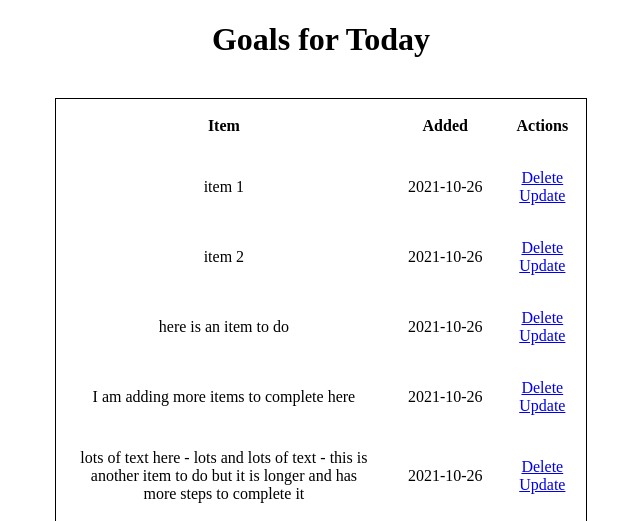
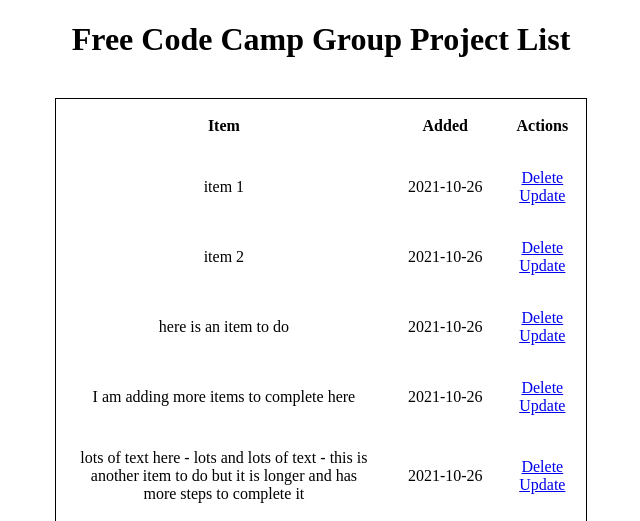
Before and after one commit to cmkarako/Python-flask-goal-list, a Flask app: page / in a window 1280 px wide. Shown: the top 521 px of the page, without its empty margins (319-959 px from the left). Run offline with Flask 2, Linux system fonts and the light colour scheme; data comes from the database, SQL or seed files in the repository.

Commit message:
Update index.html

```diff
--- a/templates/index.html
+++ b/templates/index.html
@@ -21,7 +21,7 @@
 			<div class="content">
 
 
-			<h1>Goals for Today</h1><br/>
+			<h1>Free Code Camp Group Project List</h1><br/>
 
 			<table>
 				<tr>
```
